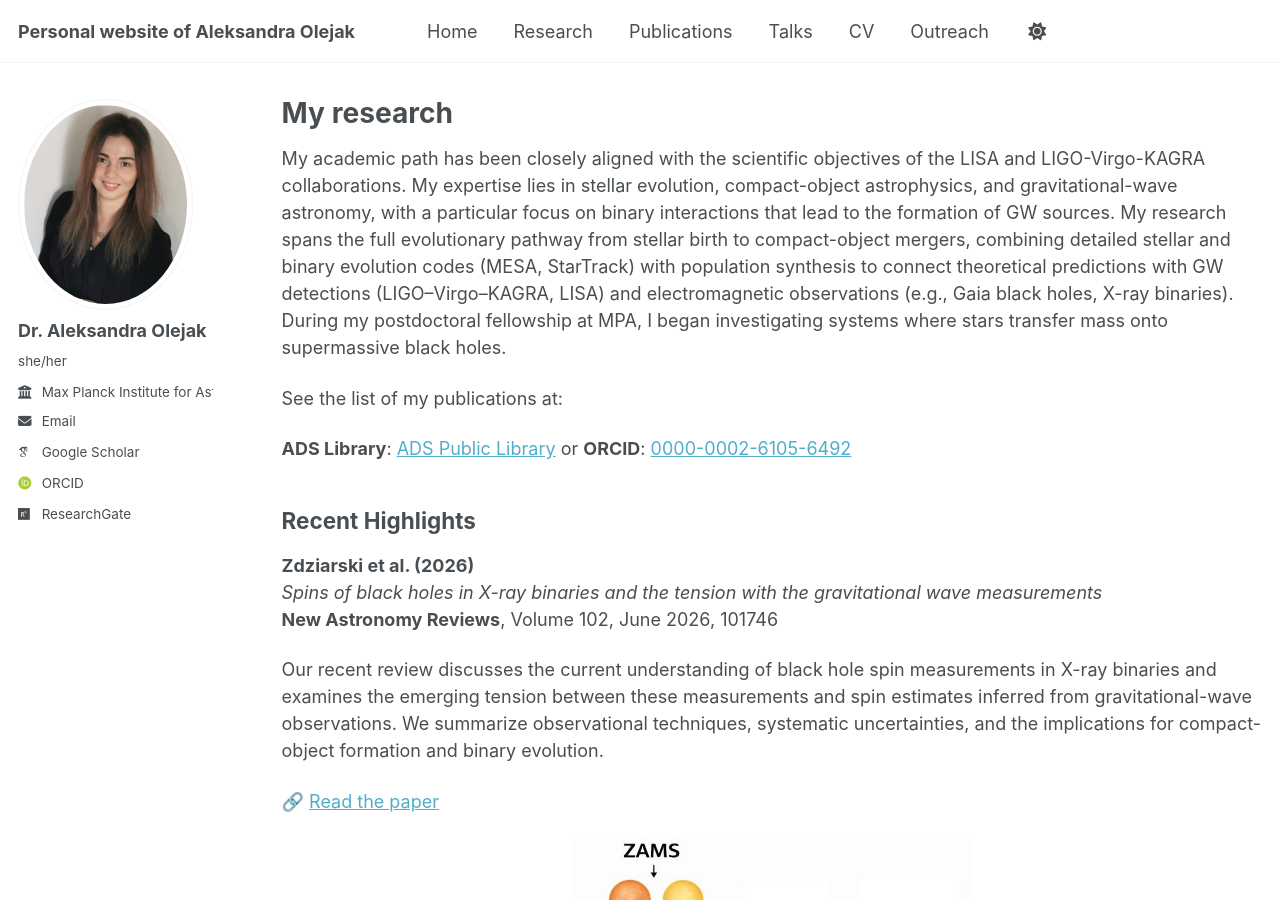
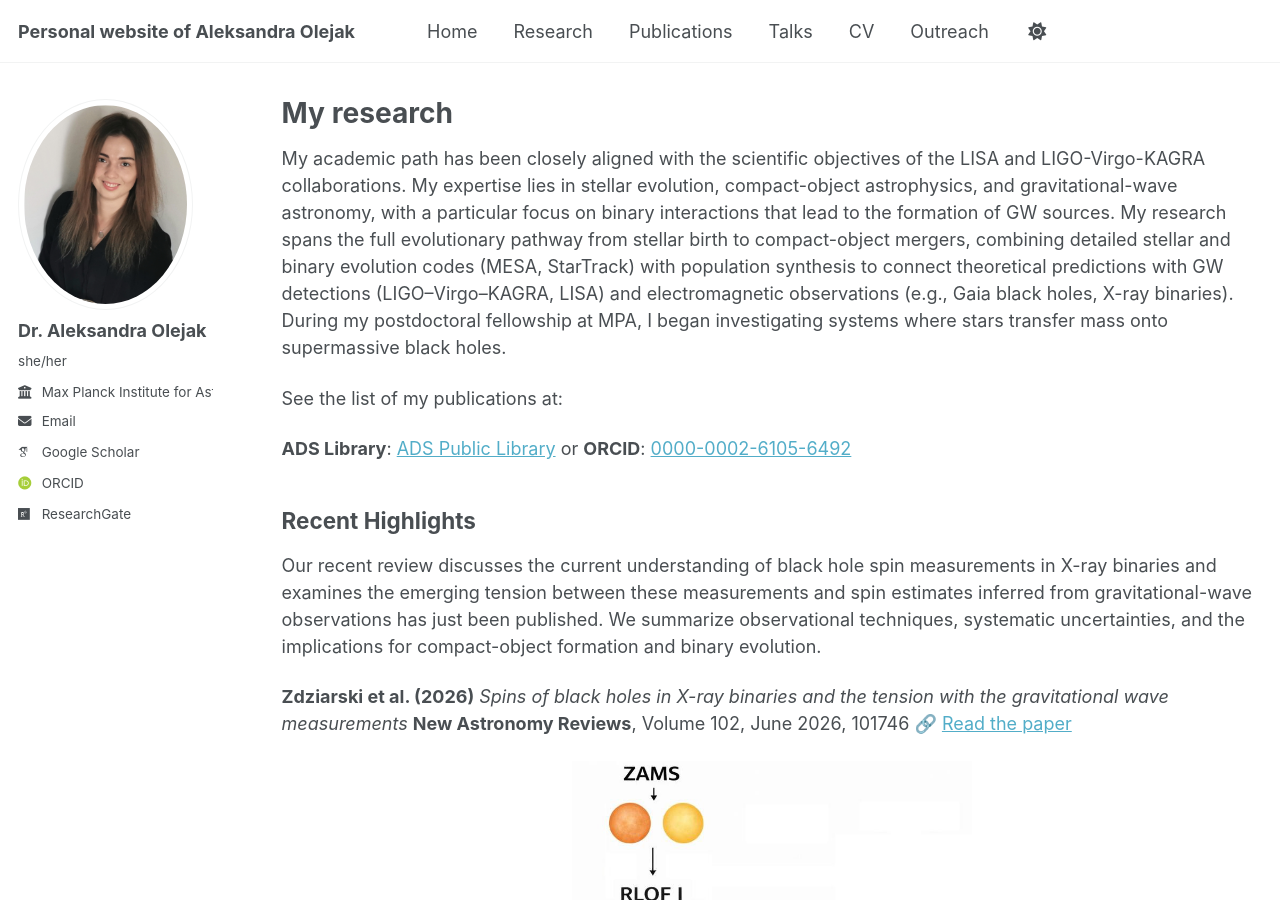
Before and after one commit to aleole/aleole.github.io, a Jekyll site: the page built from _pages/about.md, in a window 1280 px wide and 900 px high. Built offline with Jekyll 4.4.1, drawn with Linux system fonts in a browser that asks for light colours; some web fonts are replaced; a script that is not in the unit is left out.

Commit message:
Update about.md

```diff
--- a/_pages/about.md
+++ b/_pages/about.md
@@ -20,13 +20,9 @@ See the list of my publications at:
 
 ## Recent Highlights
 
-**Zdziarski et al. (2026)**
-*Spins of black holes in X-ray binaries and the tension with the gravitational wave measurements*
-**New Astronomy Reviews**, Volume 102, June 2026, 101746
+Our recent review discusses the current understanding of black hole spin measurements in X-ray binaries and examines the emerging tension between these measurements and spin estimates inferred from gravitational-wave observations has just been published. We summarize observational techniques, systematic uncertainties, and the implications for compact-object formation and binary evolution.
 
-Our recent review discusses the current understanding of black hole spin measurements in X-ray binaries and examines the emerging tension between these measurements and spin estimates inferred from gravitational-wave observations. We summarize observational techniques, systematic uncertainties, and the implications for compact-object formation and binary evolution.
-
-🔗 [Read the paper](https://www.sciencedirect.com/science/article/pii/S1387647325000259?dgcid=coauthor)
+**Zdziarski et al. (2026)** *Spins of black holes in X-ray binaries and the tension with the gravitational wave measurements*  **New Astronomy Reviews**, Volume 102, June 2026, 101746 🔗 [Read the paper](https://www.sciencedirect.com/science/article/pii/S1387647325000259?dgcid=coauthor)
 
 
 
```
